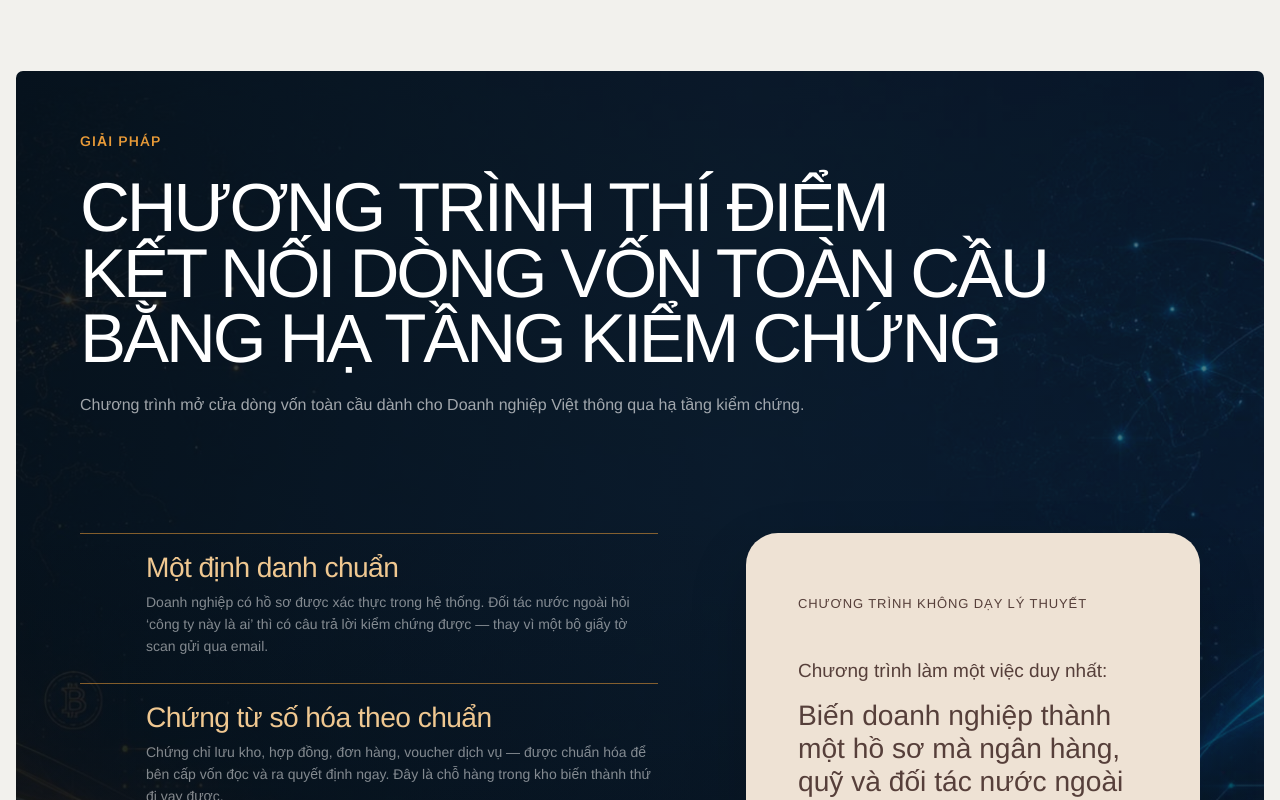
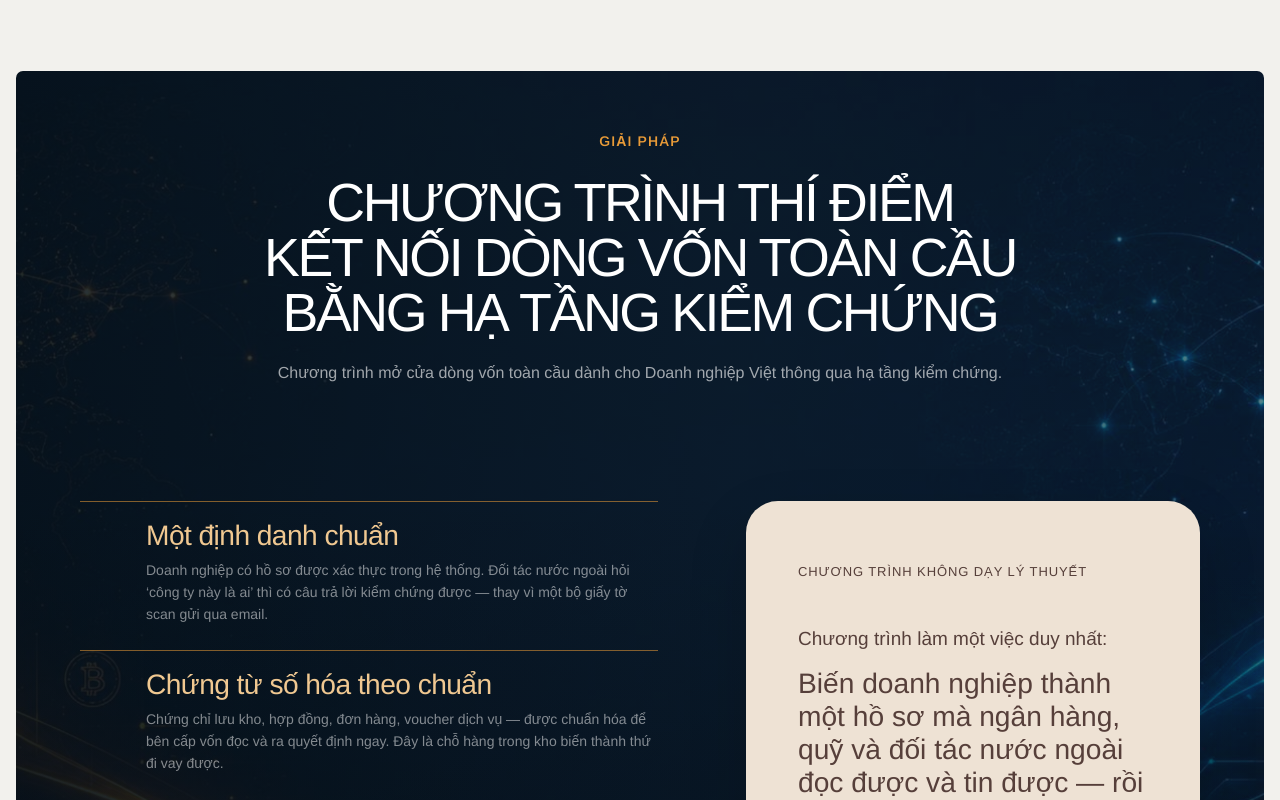
Before and after one commit to baotoan9698/sangden2, a Next.js app: page / in a window 1280 px wide. Shown: the part 3460-4260 px from the top of the page. Built offline with nearby package versions, Linux system fonts and the light colour scheme.

Commit message:
Center solution section heading

```diff
--- a/app/globals.css
+++ b/app/globals.css
@@ -192,3 +192,7 @@ body{font-family:"Arimo",Arial,sans-serif!important}
 .footer-mark{font-size:18px!important;line-height:1!important;letter-spacing:.035em!important;font-weight:700}
 .footer-mark span{color:var(--orange)}
 footer{align-items:start!important}
+.solution-head{max-width:none!important;margin-inline:auto;text-align:center}
+.solution-head h2{font-size:clamp(32px,4.2vw,64px)!important;line-height:1.02!important;white-space:nowrap!important;text-align:center}
+.solution-head>p{margin-inline:auto!important;text-align:center}
+@media(max-width:600px){.solution-head h2{font-size:5vw!important;letter-spacing:-.03em!important}}
```
